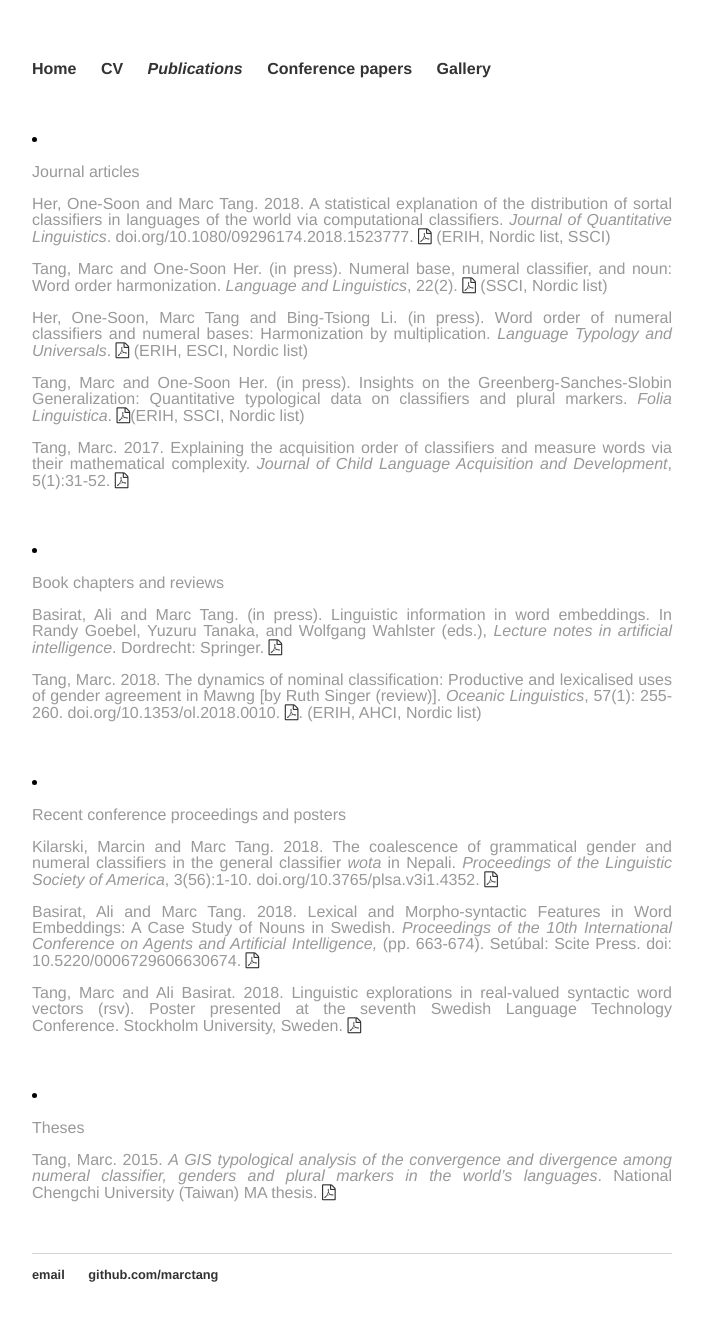
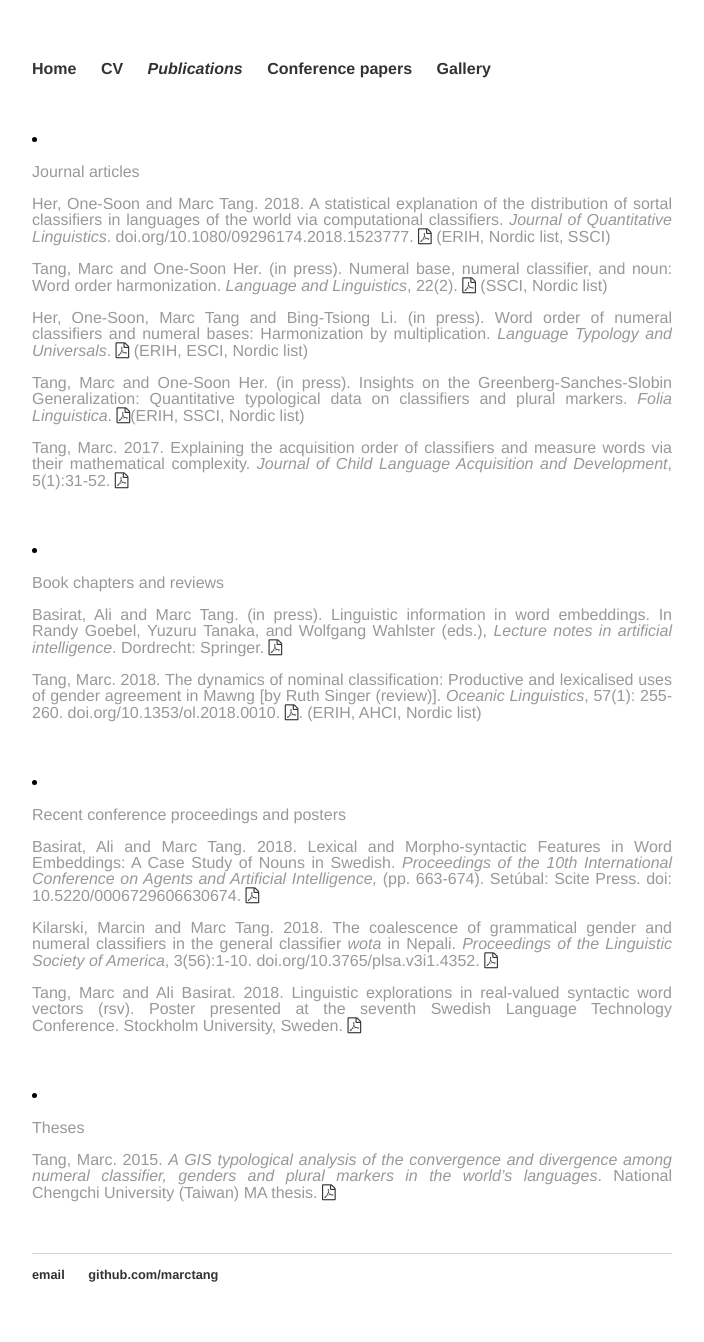
Before and after one commit to marctang/marctang.github.io, a Jekyll site: the page built from publications.html, in a window 1280 px wide. Shown: the whole page, without its empty margins (288-992 px from the left). Built offline with Jekyll 4.4.1, drawn with Linux system fonts in a browser that asks for light colours.

Commit message:
Update publications.html

```diff
--- a/publications.html
+++ b/publications.html
@@ -17,8 +17,8 @@ title: Publications
 <br>
 
 <li><p> Recent conference proceedings and posters </p></li>
+<p style="text-align: justify;">Basirat, Ali and Marc Tang. 2018. Lexical and Morpho-syntactic Features in Word Embeddings: A Case Study of Nouns in Swedish. <em>Proceedings of the 10th International Conference on Agents and Artificial Intelligence, </em>(pp. 663-674). Setúbal: Scite Press. doi: 10.5220/0006729606630674. <a href="http://www.scitepress.org/PublicationsDetail.aspx?ID=YZ9NydHT10E%3d&t=1" target="_blank" rel="noopener"><i class="fa fa-file-pdf-o"></i></a></p>
 <p style="text-align: justify;">Kilarski, Marcin and Marc Tang. 2018. The coalescence of grammatical gender and numeral classifiers in the general classifier <i>wota </i>in Nepali. <em>Proceedings of the Linguistic Society of America</em>, 3(56):1-10. doi.org/10.3765/plsa.v3i1.4352. <a href="https://journals.linguisticsociety.org/proceedings/index.php/PLSA/article/view/4352" target="_blank" rel="noopener"><i class="fa fa-file-pdf-o"></i></a></p>
-<p style="text-align: justify;">Basirat, Ali and Marc Tang. 2018. Lexical and Morpho-syntactic Features in Word Embeddings: A Case Study of Nouns in Swedish. <em>Proceedings of the 10th International Conference on Agents and Artificial Intelligence, </em>(pp. 663-674). Setúbal: Scite Press. doi: 10.5220/0006729606630674. <a href="http://www.scitepress.org/PublicationsDetail.aspx?ID=YZ9NydHT10E%3d&t=1" target="_blank" rel="noopener"><i class="fa fa-file-pdf-o"></i></a></p>
 <p style="text-align: justify;">Tang, Marc and Ali Basirat. 2018. Linguistic explorations in real-valued syntactic word vectors (rsv). Poster presented at the seventh Swedish Language Technology Conference. Stockholm University, Sweden. <a href="https://marctangblog.files.wordpress.com/2018/11/sltclingexpposter-1.pdf" target="_blank" rel="noopener"><i class="fa fa-file-pdf-o"></i></a></p>
 <br>
 
```
